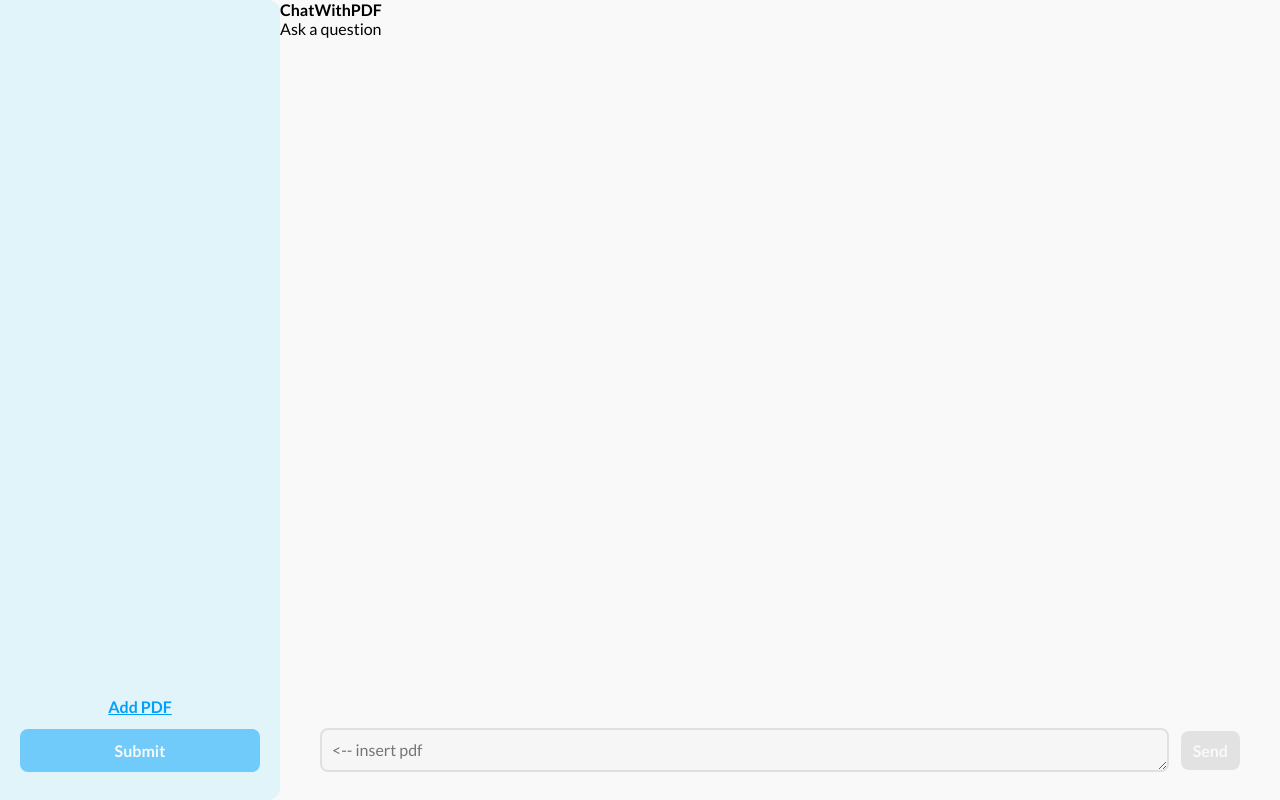
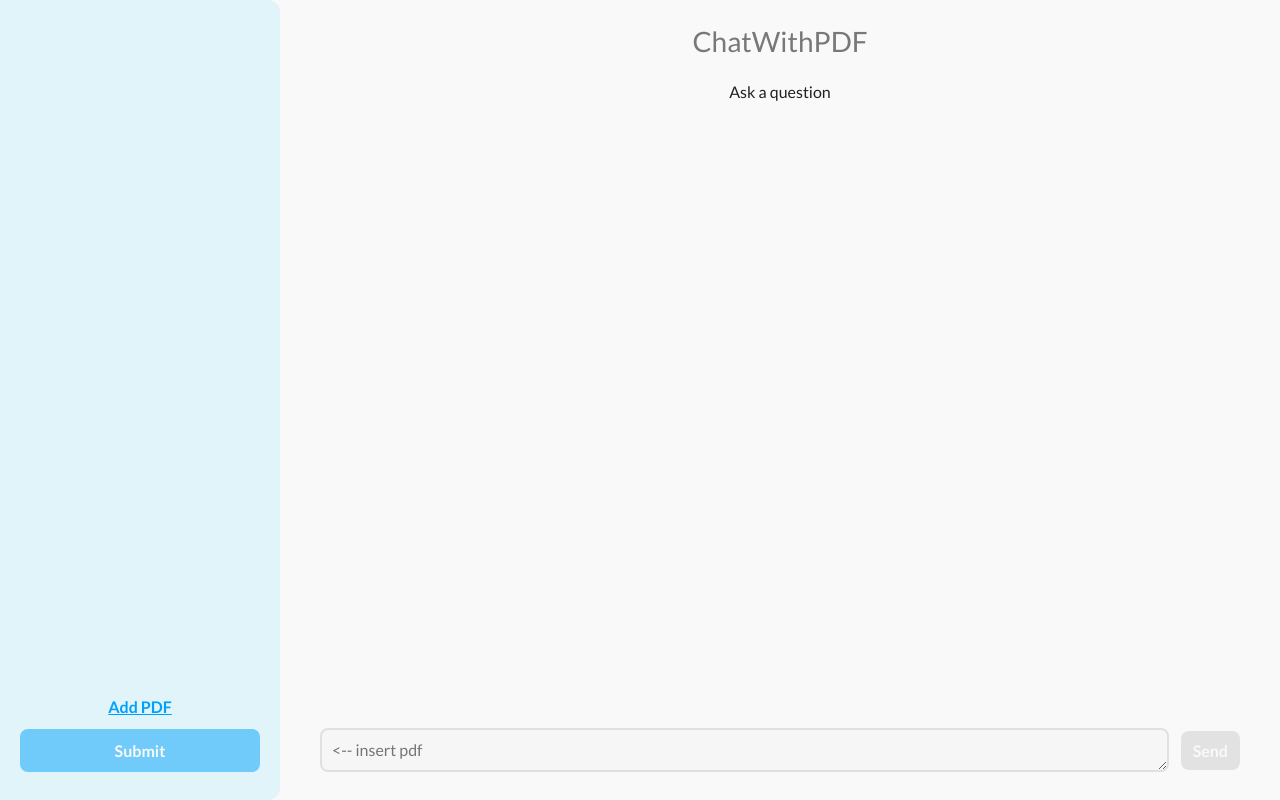
Before and after one commit to Christofferagger/ChatWithPDF, a React (Create React App) app in the folder client/: page / in a window 1280 px wide. Built offline with nearby package versions, Linux system fonts and the light colour scheme.

Commit message:
saving chances

```diff
--- a/client/src/App.css
+++ b/client/src/App.css
@@ -2,6 +2,14 @@
     font-family: 'Lato', sans-serif;
     margin: 0rem;
     font-size: 1rem;
+    color: rgba(33, 33, 33, 1);
+}
+
+h1 {
+    font-size: 1.75rem;
+    color: rgba(33, 33, 33, 0.6);
+    font-weight: 500;
+    margin: 1.5rem;
 }
 
 .parent {
@@ -9,6 +17,7 @@
     background-color: rgba(249, 249, 249, 1);
     height: 100vh;
     width: 100vw;
+    text-align: center;
 }
 
 .content {
--- a/client/src/components/chat.js
+++ b/client/src/components/chat.js
@@ -1,4 +1,6 @@
 import React from 'react';
+import You from '../assets/You.svg';
+import ChatIcon from '../assets/ChatIcon.svg';
 
 function Chat ({ chat }) {
 
@@ -15,8 +17,15 @@ function Chat ({ chat }) {
 
                         return (
                             <div key={index}>
-                                <p>{question}</p>
-                                <p>{response}</p>
+                                <div>
+                                    <img src={You} alt="Your icon" />
+                                    <p>{question}</p>
+                                </div>
+                                <div>
+                                    <img src={ChatIcon} alt="Chat icon" />
+                                    <p>{response}</p>
+                                </div>
+
                             </div>
                         );
                     })
--- a/client/src/components/query.js
+++ b/client/src/components/query.js
@@ -11,7 +11,7 @@ function Query({ boolian, chat }) {
         const resizeTextarea = () => {
             if (inputValue.trim() !== '') {
                 textarea.style.height = 'auto';
-                textarea.style.padding = '0.5rem';
+                textarea.style.paddingBottom = '0.4rem';
                 textarea.style.height = `${textarea.scrollHeight}px`;
             } else {
                 textarea.style.height = '20px';
```
Also changed, not shown: client/src/assets/ChatIcon.svg (added), client/src/assets/You.svg (added), client/src/components/chat.css (added).
